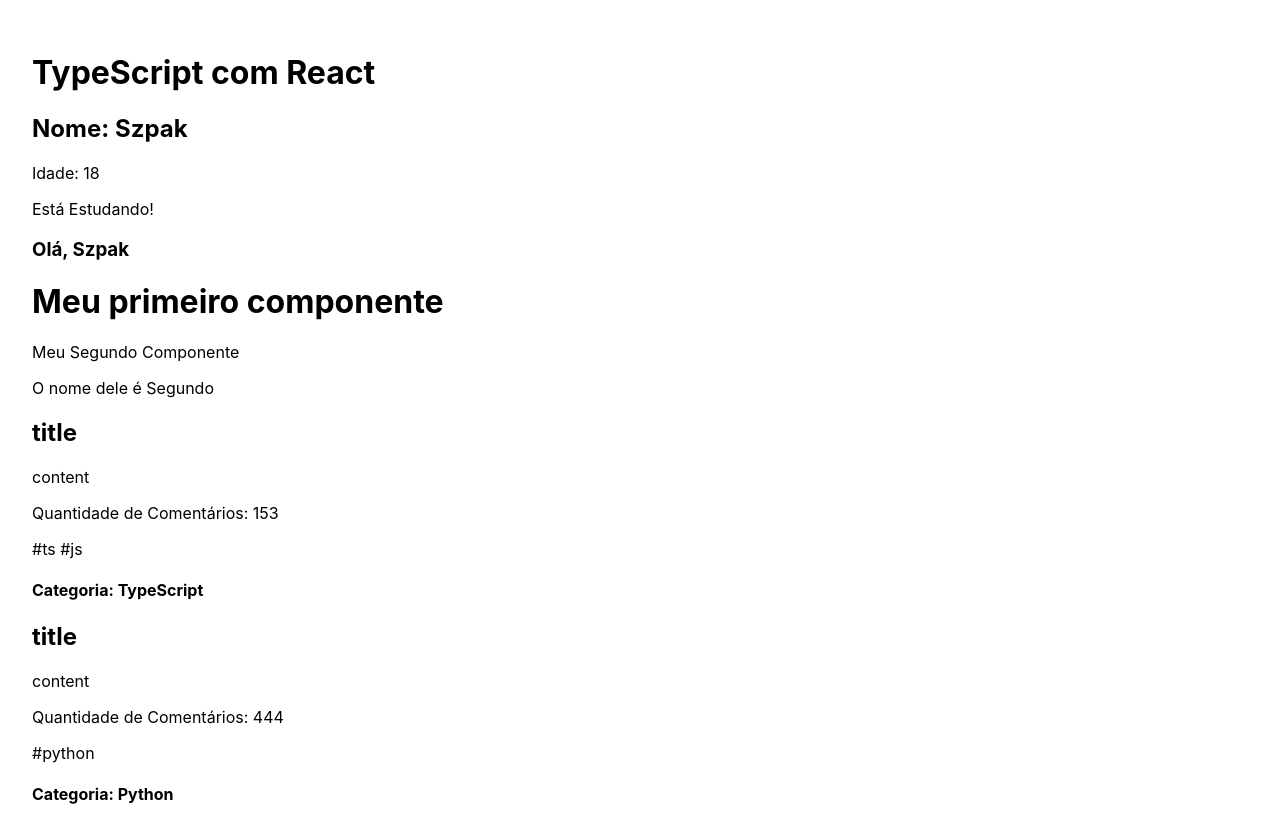
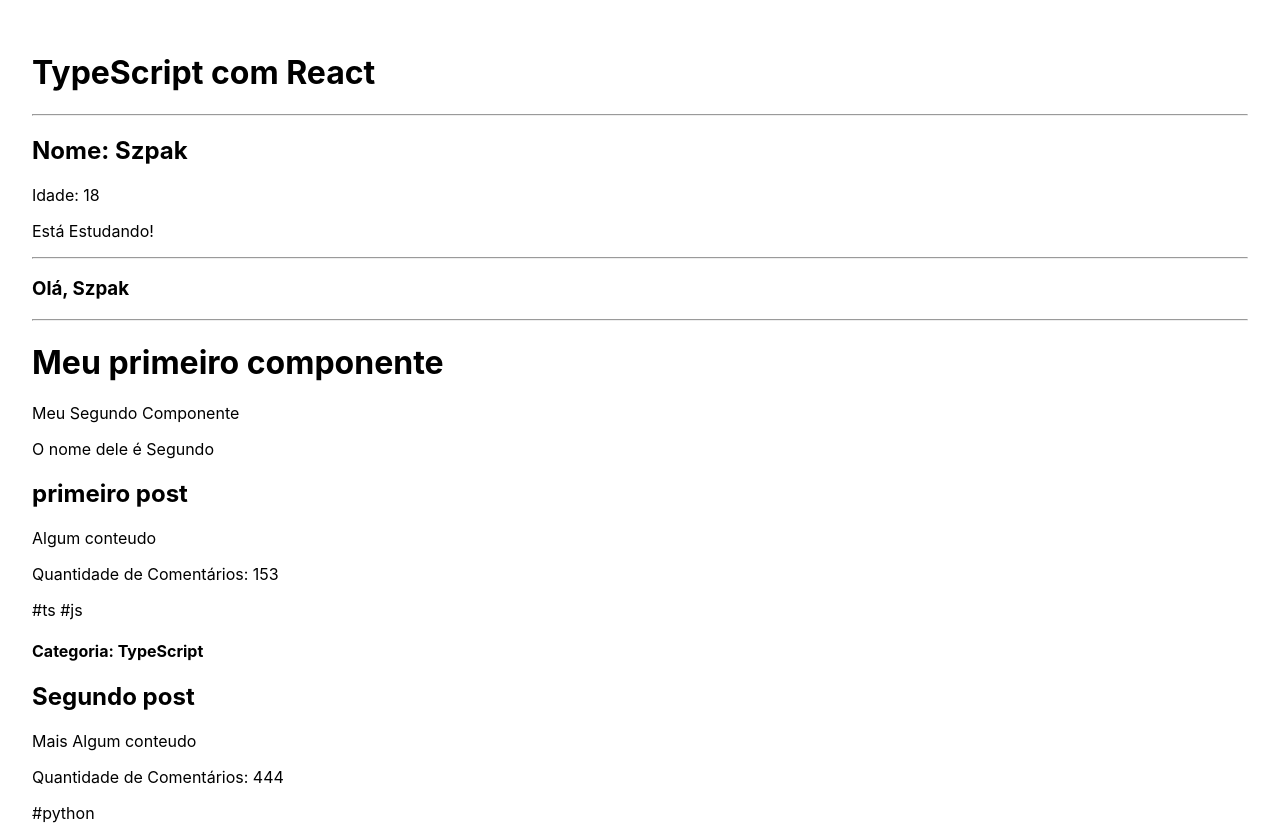
Before and after one commit to PeSzpak/typescript-practical-guide, a React (Create React App) app in the folder 11_react_ts/: page / in a window 1280 px wide. Shown: the top 825 px of the page. Built offline with nearby package versions, Linux system fonts and the light colour scheme.

Commit message:
feat: add Context API with TypeScript

```diff
--- a/11_react_ts/src/App.tsx
+++ b/11_react_ts/src/App.tsx
@@ -1,11 +1,21 @@
-import React from 'react';
+import React, { createContext } from 'react';
 import FirstComponent from './components/firtsComponent';
 import SecondyComponent from './components/secondyComponent';
 import Destructuring, { Category } from './components/Destructuring';
 import State from './components/State';
+//import { createContext } from 'vm';   Usado para rodar codigos n confiaveis.
 
 type textOrNull = string | null
 type fixed = "Isso" | "ou" | "Aquilo"
+
+interface IAppContext {
+  language: string
+  framework: string
+  projects: number
+}
+
+export const AppContext = createContext< IAppContext | null> (null)
+
 function App() {
 
 
@@ -25,10 +35,18 @@ function App() {
   const testandoFixed: fixed = "Isso"
  // const testandoFixed2: fixed = "Isdsdasasdaso" erro pois só aceita valores ja declarados na tipagem
 
+ const contextValue: IAppContext = {
+  language: "JavaScript",
+  framework: "Express",
+  projects: 5,
+ }
 
   return (
+    <AppContext.Provider value={contextValue}>
     <div className="App">
       <h1>TypeScript com React</h1>
+
+      <hr />
       <h2>Nome: {name}</h2>
       <p>Idade: {age}</p>
       {isStuding && (
@@ -36,7 +54,11 @@ function App() {
           <p>Está Estudando!</p>
         </div>
       )}
+      <hr />
+
       <h3>{userGreeting(name)}</h3>
+
+      <hr />
       <FirstComponent />
       <SecondyComponent name="Segundo" />
       <Destructuring
@@ -53,6 +75,8 @@ function App() {
         tags={['python']}
         category={Category.P}
       />
+      <hr />
+
       <State />
 
       {myText &&
@@ -62,6 +86,7 @@ function App() {
         <p>tem texto na variavel</p>
       }
     </div>
+    </AppContext.Provider>
   );
 }
 
--- a/11_react_ts/src/components/Destructuring.tsx
+++ b/11_react_ts/src/components/Destructuring.tsx
@@ -17,8 +17,8 @@ export enum Category {
 const Destructuring = ({ title, content, commentsQty, tags, category }: Props) => {
     return (
         <div>
-            <h2>{ }title</h2>
-            <p>content</p>
+            <h2>{title}</h2>
+            <p>{content}</p>
             <p>Quantidade de Comentários: {commentsQty}</p>
             <div>
                 {tags.map(tag => (
```
